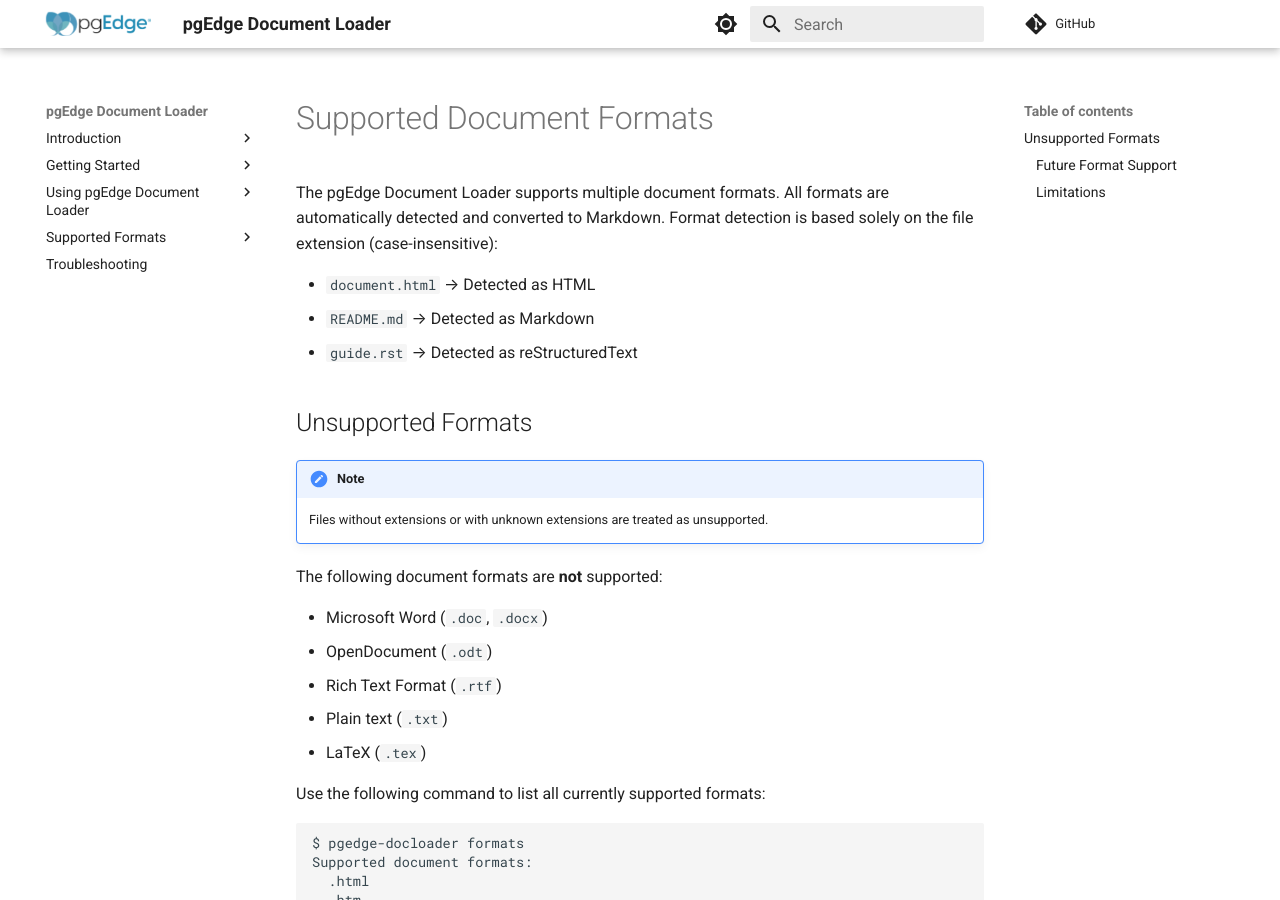
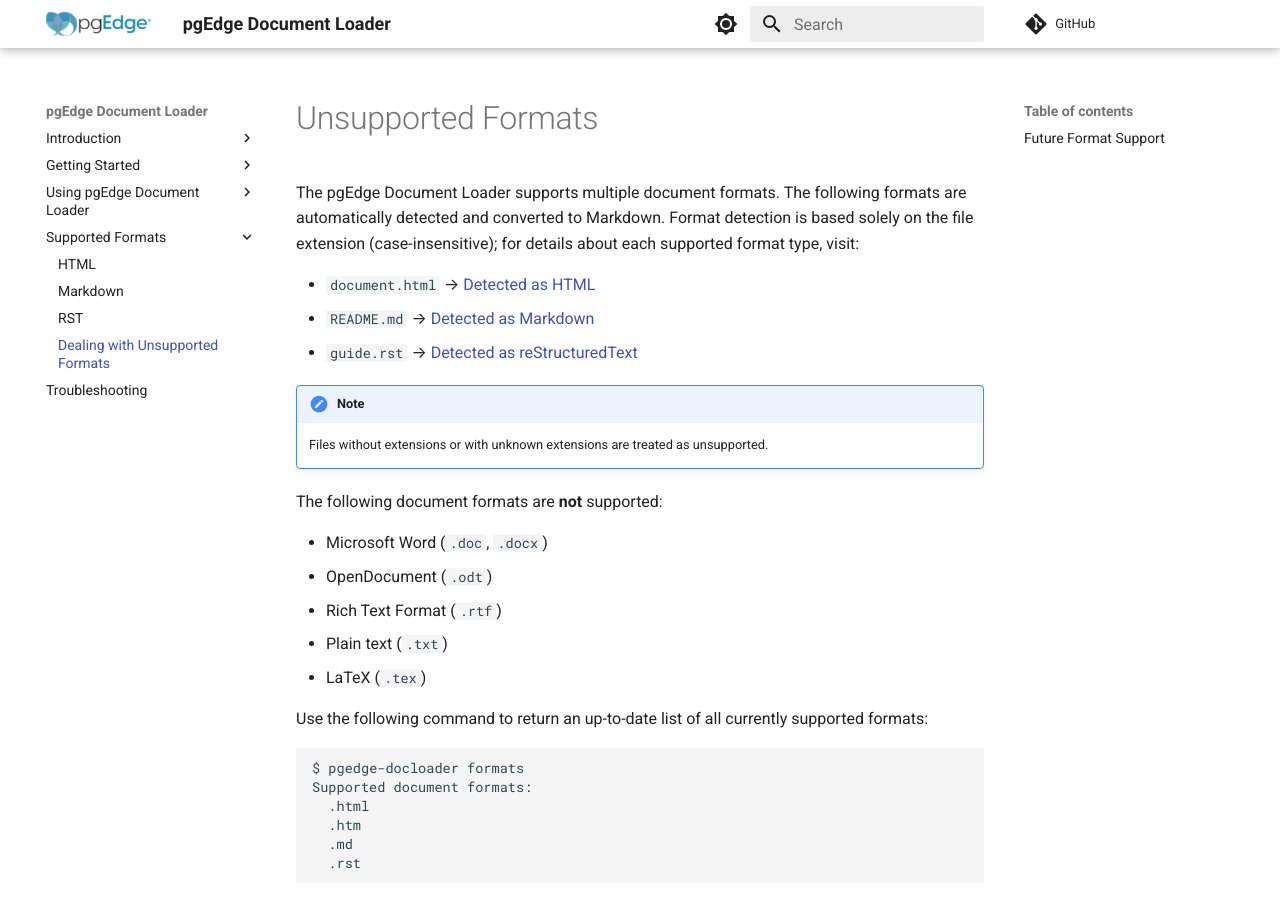
Before and after one commit to pgEdge/pgedge-docloader, an MkDocs documentation site: the page built from docs/unsupported-formats.md, in a window 1280 px wide and 900 px high. Built offline with MkDocs 1.6.1 and Material for MkDocs 9.7.7, drawn with Linux system fonts in a browser that asks for light colours; comment, search, counter and statistics services are not loaded; some of the changed text lies outside the part shown.

Commit message:
Unsupported Formats page changes

````diff
--- a/docs/unsupported-formats.md
+++ b/docs/unsupported-formats.md
@@ -1,12 +1,10 @@
-# Supported Document Formats
+# Unsupported Formats
 
-The pgEdge Document Loader supports multiple document formats. All formats are automatically detected and converted to Markdown.  Format detection is based solely on the file extension (case-insensitive):
+The pgEdge Document Loader supports multiple document formats. The following formats are automatically detected and converted to Markdown.  Format detection is based solely on the file extension (case-insensitive); for details about each supported format type, visit:
 
-- `document.html` → Detected as HTML
-- `README.md` → Detected as Markdown
-- `guide.rst` → Detected as reStructuredText
-
-## Unsupported Formats
+- `document.html` → [Detected as HTML](html.md)
+- `README.md` → [Detected as Markdown](markdown.md)
+- `guide.rst` → [Detected as reStructuredText](rst.md)
 
 !!! note
 
@@ -20,7 +18,7 @@ The following document formats are **not** supported:
 - Plain text (`.txt`)
 - LaTeX (`.tex`)
 
-Use the following command to list all currently supported formats:
+Use the following command to return an up-to-date list of all currently supported formats:
 
 ```bash
 $ pgedge-docloader formats
@@ -58,13 +56,3 @@ Potential formats for future support:
 - OpenDocument (`.odt`)
 - EPUB (`.epub`)
 - AsciiDoc (`.adoc`)
-
-
-### Limitations
-
-- Complex RST directives are not fully supported
-- Only basic conversion is performed
-- Advanced features (tables, code blocks with options) may not convert
-  perfectly
-- Image options like width, height, and alignment are not preserved in the
-  Markdown output
--- a/mkdocs.yml
+++ b/mkdocs.yml
@@ -61,8 +61,8 @@ nav:
   - Using pgEdge Document Loader:
       - Usage: usage.md
   - Supported Formats:
-      - Supported Formats: supported-formats.md
       - HTML: html.md
       - Markdown: markdown.md
       - RST: rst.md
+      - Dealing with Unsupported Formats: unsupported-formats.md
   - Troubleshooting: troubleshooting.md
````
Also changed, not shown: docs/usage.md (+0 -5 lines).
